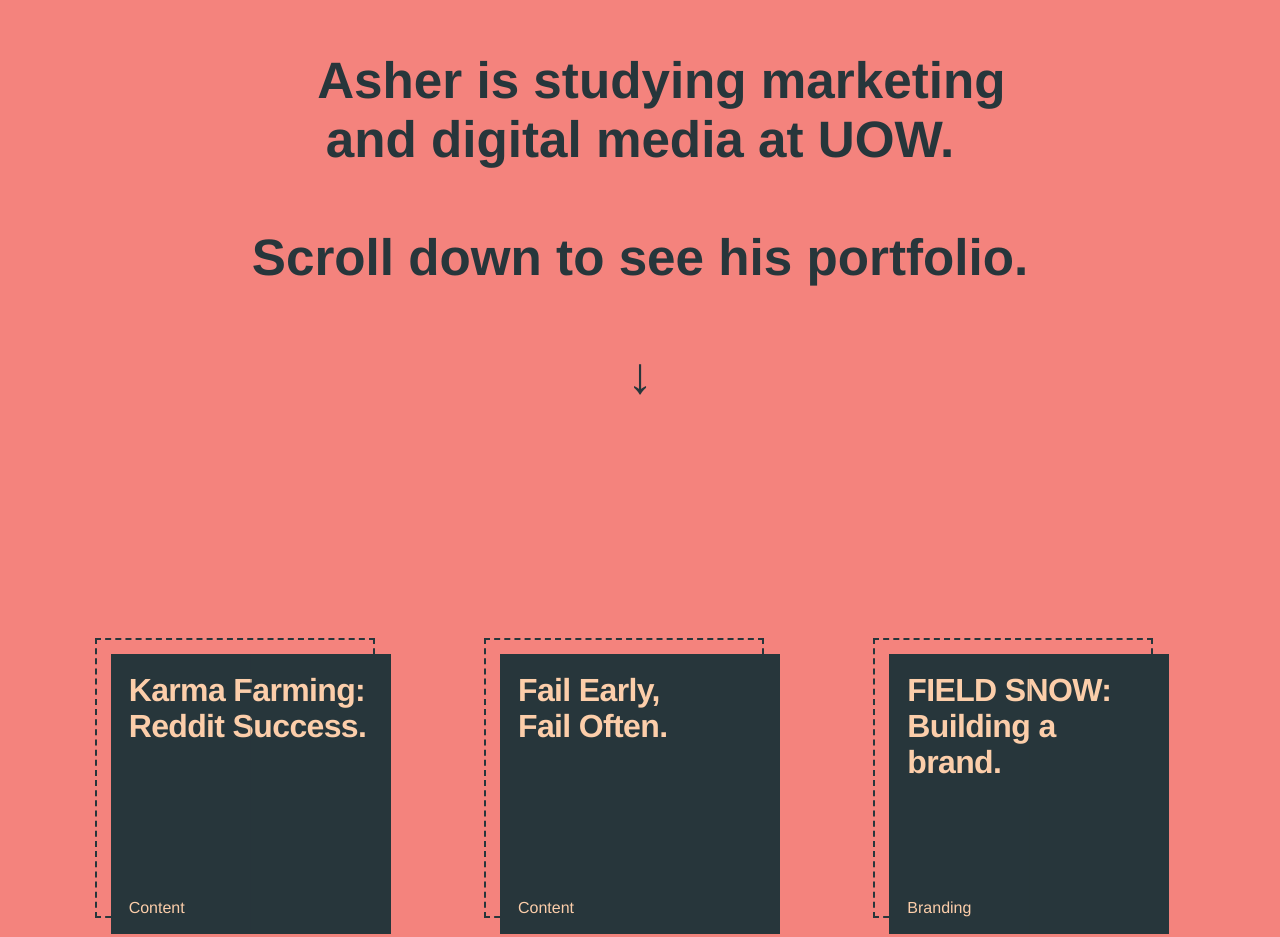
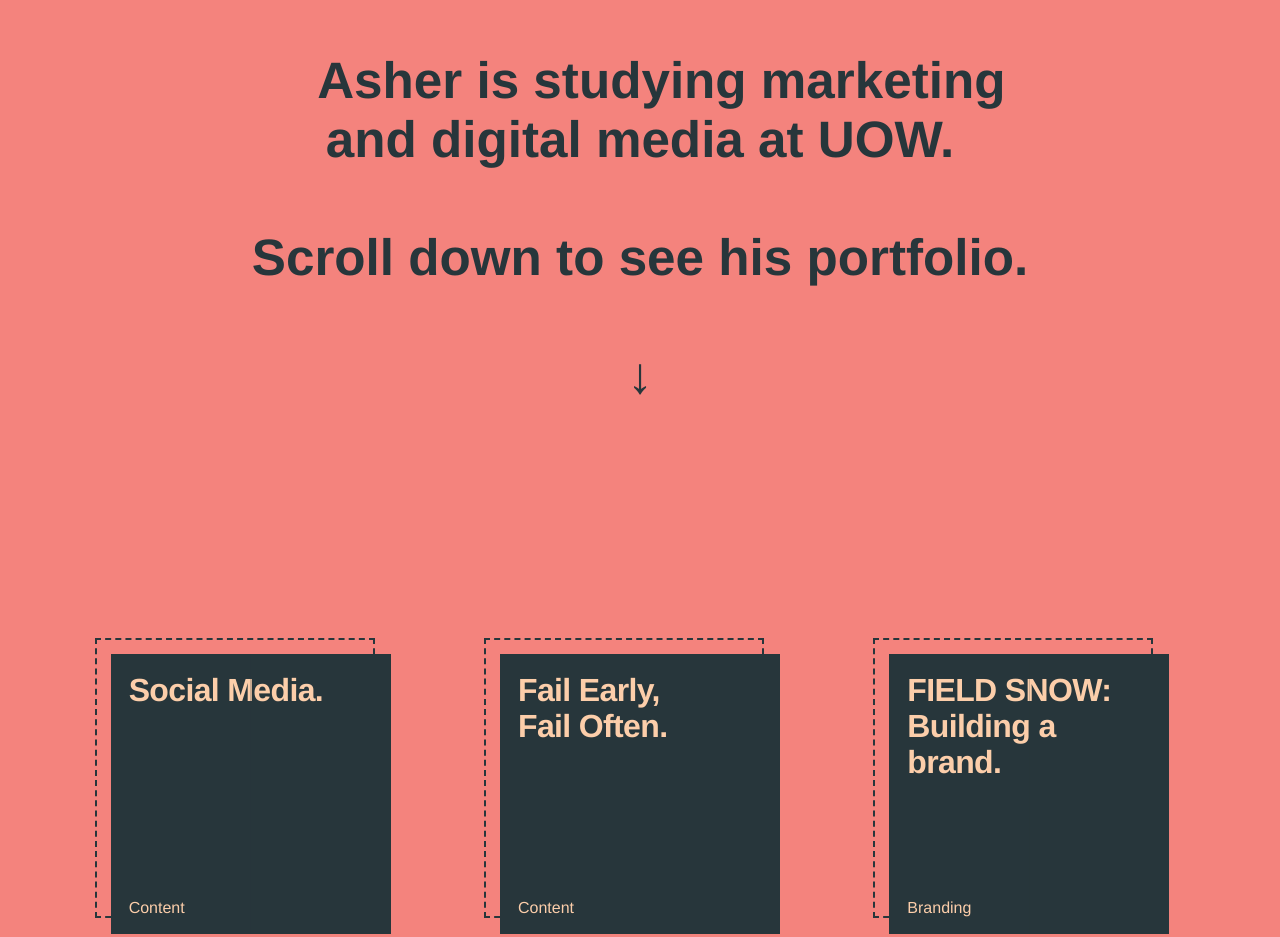
Before and after one commit to AsherFielder/CV, a plain HTML site: page index.html in a window 1280 px wide. Shown: the part 172-1109 px from the top of the page. Drawn offline with Linux system fonts and the light colour scheme.

Commit message:
Update index.html

```diff
--- a/index.html
+++ b/index.html
@@ -15,15 +15,15 @@
 </section><br><br><br><br><br>
 
 <ol class="articles">
-  <li class="articles__article" style="--animation-order:1"><a class="articles__link" href="Reddit.html">
+  <li class="articles__article" style="--animation-order:1"><a class="articles__link" href="socialmedia.html">
       <div class="articles__content articles__content--lhs">
-        <h2 class="articles__title">Karma Farming: Reddit Success.</h2>
+        <h2 class="articles__title">Social Media.</h2>
         <div class="articles__footer">
 			<p>Content</p>
         </div>
       </div>
       <div class="articles__content articles__content--rhs" aria-hidden="true">
-        <h2 class="articles__title">Karma Farming: Reddit Success.</h2>
+        <h2 class="articles__title">Social Media.</h2>
         <div class="articles__footer">
           <p>Content</p>
 
```
